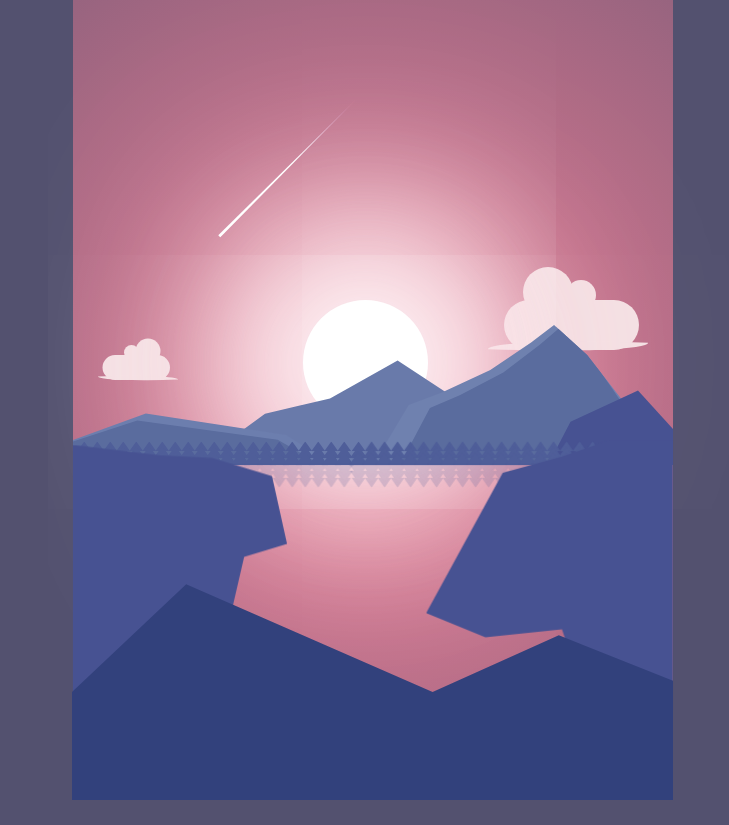
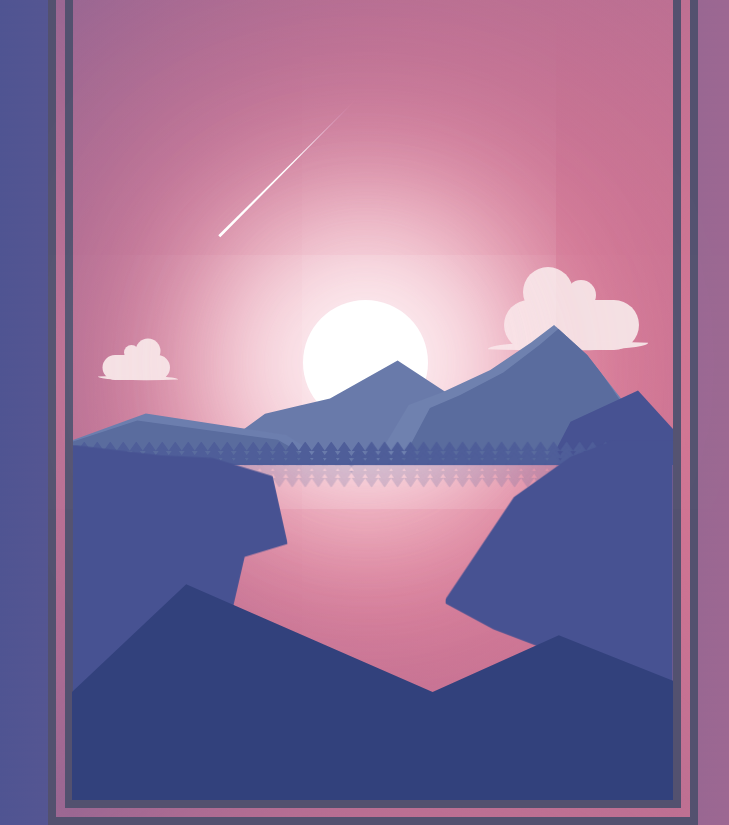
Before and after one commit to nicoleesposo/css-illustration, a plain HTML site: page index.html in a window 1280 px wide. Shown: the whole page, without its empty margins (267-996 px from the left). Before the commit the page ends 800 px from the top, so only its background shows below. Drawn offline with Linux system fonts and the light colour scheme.

Commit message:
Changed the body background and border.

```diff
--- a/style.css
+++ b/style.css
@@ -1,5 +1,5 @@
 body {
-    background-color: #53516f;
+    background-image: linear-gradient(220deg, #a16992 19%, #475292 85%);
 }
 
 .container {
@@ -13,7 +13,10 @@ body {
 	top: 0;
 	left: 0;
 	bottom: 0;
-	right: 0;
+    right: 0;
+    border-width: 25px;
+    border-style: double;
+    border-color: #53516f;
 }
 
 .shooting-star {
@@ -400,7 +403,7 @@ body {
 
 .side-mountain-left {
     height: 400px;
-    width: 330px;
+    width: 331px;
     position: absolute;
     background-color: #475292;
     bottom: -420px;
@@ -410,12 +413,12 @@ body {
 
 .side-mountain-right {
     height: 415px;
-    width: 380px;
+    width: 350px;
     position: absolute;
     background-color: #475292;
     bottom: -428px;
-    left: 551px;
-    clip-path: polygon(55% 6%, 74% 0, 100% 0, 100% 100%, 63% 92%, 55% 70%, 24% 73%, 0 64%, 31% 12%);
+    left: 581px;
+    clip-path: polygon(55% 6%, 74% 0, 100% 0, 100% 100%, 63% 92%, 55% 81%, 21% 70%, -1% 60%, 30% 21%);
 }
 
 /* triangle */
```
